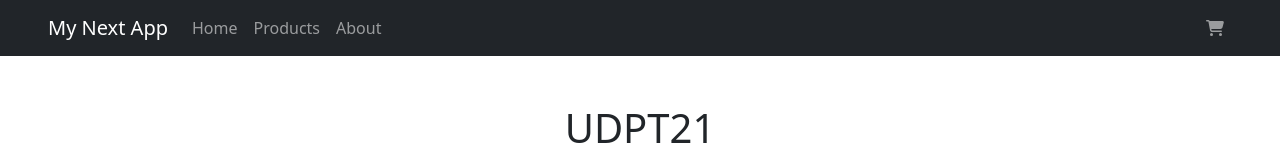
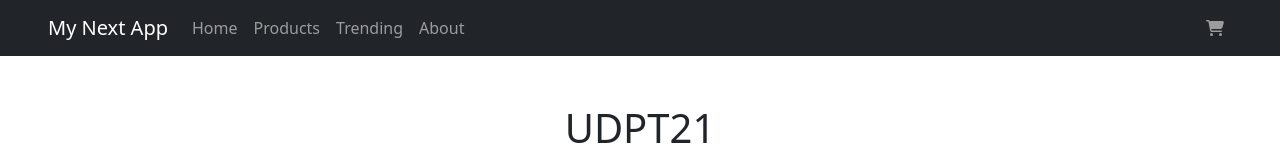
Before and after one commit to quocthinhred/My-Next_App, a Next.js app: page /about in a window 1280 px wide. Shown: the top 160 px of the page. Built offline with nearby package versions, Linux system fonts and the light colour scheme.

Commit message:
Trending in navbar

```diff
--- a/components/NavbarMenu.js
+++ b/components/NavbarMenu.js
@@ -10,6 +10,7 @@ const NavbarMenu = () => (
             <div style={{display: 'flex'}}>
                 <Link href='/' passHref><Nav.Link>Home</Nav.Link></Link>
                 <Link href='/products' passHref><Nav.Link>Products</Nav.Link></Link>
+                <Link href='/recommend' passHref><Nav.Link>Trending</Nav.Link></Link>
                 <Link href='/about' passHref><Nav.Link>About</Nav.Link></Link>
             </div>
             <div>
```
